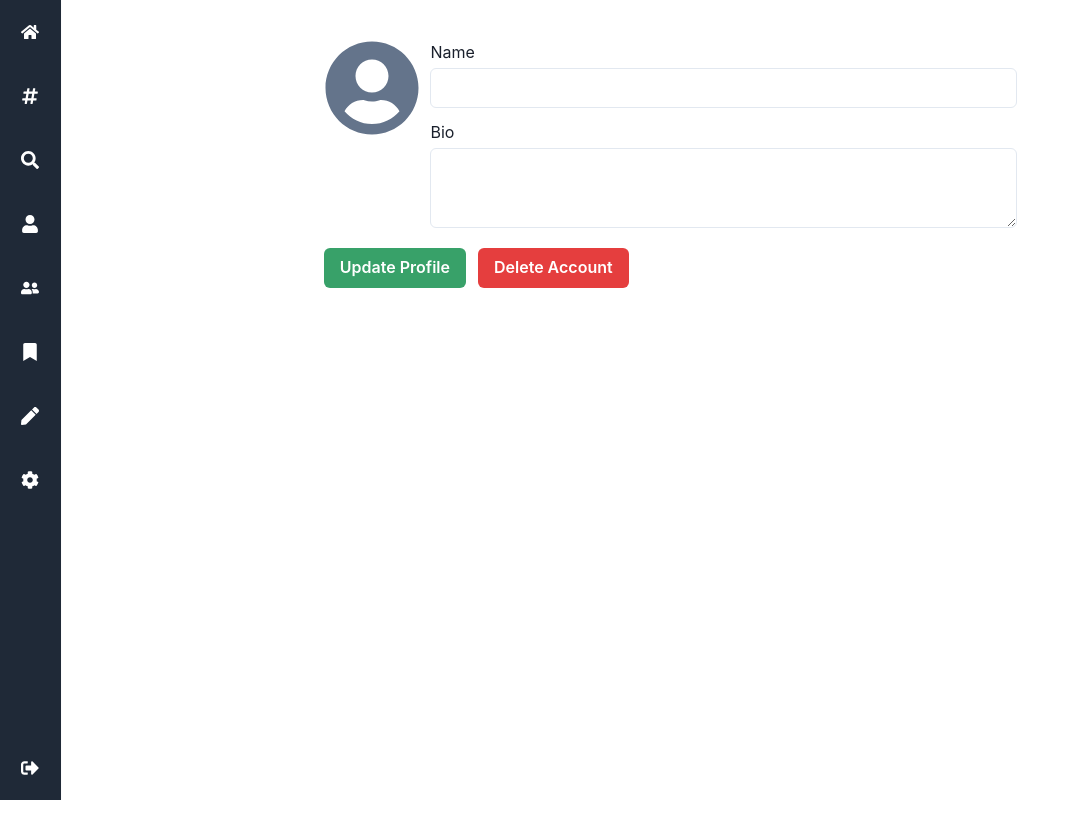
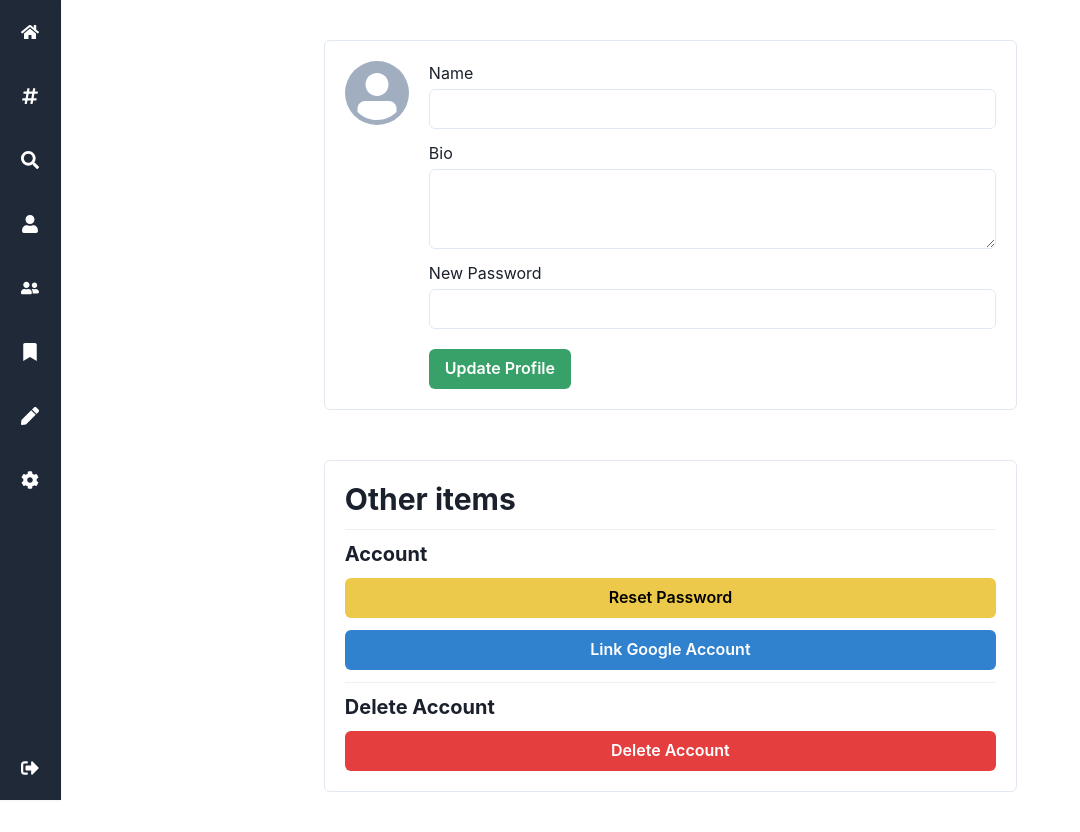
Before and after one commit to develop8-studio/memogo, a Next.js app: page /settings in a window 1280 px wide. Shown: the whole page, without its empty margins (0-1080 px from the left). Before the commit the page ends 800 px from the top, so only its background shows below. Built offline with nearby package versions, Linux system fonts and the light colour scheme; no server answers; the database is empty; sample sign-in values are in the browser's storage.

Commit message:
Update settings.tsx

```diff
--- a/src/components/SideBar.tsx
+++ b/src/components/SideBar.tsx
@@ -1,5 +1,5 @@
 import React, { useState, useEffect } from 'react';
-import { FaHome, FaUser, FaCog, FaSignOutAlt, FaBookmark, FaPen, FaUserFriends, FaFire, FaHashtag, FaSearch } from 'react-icons/fa';
+import { FaHome, FaUser, FaCog, FaSignOutAlt, FaBookmark, FaPen, FaUserFriends, FaHashtag, FaSearch, FaSignInAlt } from 'react-icons/fa';
 import Link from 'next/link';
 import { auth } from '@/firebase/firebaseConfig';
 import { signOut, onAuthStateChanged, User } from 'firebase/auth';
@@ -49,13 +49,14 @@ const SideBar: React.FC = () => {
                     <MenuItem icon={<FaHashtag className="text-lg" />} href="/feed" />
                     <MenuItem icon={<FaSearch className="text-lg" />} href="/search" />
                     {user && <MenuItem icon={<FaUser className="text-lg" />} href={`/user?id=${user.uid}`} />}
-                    <MenuItem icon={<FaUserFriends className="text-lg" />} href="/following" />
-                    <MenuItem icon={<FaBookmark className="text-lg" />} href="/bookmarks" />
-                    <MenuItem icon={<FaPen className="text-lg" />} href="/editor" />
-                    <MenuItem icon={<FaCog className="text-lg" />} href="/settings" />
+                    {user && <MenuItem icon={<FaUserFriends className="text-lg" />} href='/following' />}
+                    {user && <MenuItem icon={<FaBookmark className="text-lg" />} href='/bookmarks' />}
+                    {user && <MenuItem icon={<FaPen className="text-lg" />} href='/editor' />}
+                    {user && <MenuItem icon={<FaCog className="text-lg" />} href='/settings' />}
                 </div>
                 <div>
-                    <MenuItem icon={<FaSignOutAlt className="text-lg" />} onClick={handleLogoutClick} />
+                    {!user && <MenuItem icon={<FaSignInAlt className="text-lg" />} href='/login' />}
+                    {user && <MenuItem icon={<FaSignOutAlt className="text-lg" />} onClick={handleLogoutClick} />}
                 </div>
             </div>
 
--- a/src/pages/settings.tsx
+++ b/src/pages/settings.tsx
@@ -2,9 +2,9 @@ import { useState, useEffect, useRef } from 'react';
 import { useRouter } from 'next/router';
 import { db, auth, storage } from '@/firebase/firebaseConfig';
 import { doc, getDoc, updateDoc, deleteDoc } from 'firebase/firestore';
-import { deleteUser } from 'firebase/auth';
+import { deleteUser, GoogleAuthProvider, signInWithPopup, sendPasswordResetEmail, updatePassword } from 'firebase/auth';
 import { ref, uploadBytes, getDownloadURL } from 'firebase/storage';
-import { Button, Input, Text, Textarea, Image, Modal, ModalOverlay, ModalContent, ModalHeader, ModalFooter, ModalBody, ModalCloseButton, Spinner } from '@chakra-ui/react';
+import { Button, Input, Text, Textarea, Image, Modal, ModalOverlay, ModalContent, ModalHeader, ModalFooter, ModalBody, ModalCloseButton, Spinner, Avatar, Heading, Divider } from '@chakra-ui/react';
 import Layout from '@/components/Layout';
 import useAuthRedirect from '@/hooks/useAuthRedirect';
 import Head from 'next/head';
@@ -19,7 +19,7 @@ import {
     AlertDialogCloseButton,
     useDisclosure,
 } from '@chakra-ui/react';
-import { FaUserCircle } from 'react-icons/fa';
+import { FaGoogle, FaUserCircle } from 'react-icons/fa';
 import getCroppedImg from "@/utils/cropImage";
 
 const Settings = () => {
@@ -36,6 +36,7 @@ const Settings = () => {
     const [croppedAreaPixels, setCroppedAreaPixels] = useState<{ x: number, y: number, width: number, height: number } | null>(null);
     const [isCropping, setIsCropping] = useState(false);
     const [loading, setLoading] = useState(true);
+    const [newPassword, setNewPassword] = useState('');
 
     const { isOpen, onOpen, onClose } = useDisclosure();
     const {
@@ -87,13 +88,11 @@ const Settings = () => {
             if (file && croppedAreaPixels && currentUser) {
                 const croppedImg = await getCroppedImg(URL.createObjectURL(file), croppedAreaPixels);
 
-                // 画像を即座にアップロードしてURLを取得
                 const fileRef = ref(storage, `profilePictures/${currentUser.uid}/profile.jpg`);
                 setUploading(true);
                 await uploadBytes(fileRef, croppedImg);
                 const photoURL = await getDownloadURL(fileRef);
 
-                // プロファイルを更新
                 const docRef = doc(db, 'users', currentUser.uid);
                 await updateDoc(docRef, { photoURL });
 
@@ -116,8 +115,20 @@ const Settings = () => {
             };
 
             await updateDoc(docRef, updatedData);
-            setDialogMessage('Profile updated!');
+
+            if (newPassword) {
+                try {
+                    await updatePassword(currentUser, newPassword);
+                    setDialogMessage('Profile and password updated successfully!');
+                } catch (error) {
+                    console.error(error);
+                    setDialogMessage('Profile updated, but failed to update password.');
+                }
+            } else {
+                setDialogMessage('Profile updated!');
+            }
             onOpen();
+            setNewPassword('');
         }
     };
 
@@ -136,6 +147,33 @@ const Settings = () => {
         onDeleteClose();
     };
 
+    const linkGoogleAccount = async () => {
+        try {
+            const provider = new GoogleAuthProvider();
+            await signInWithPopup(auth, provider);
+            setDialogMessage('Google account linked!');
+            onOpen();
+        } catch (error) {
+            console.error(error);
+            setDialogMessage('Failed to link Google account!');
+            onOpen();
+        }
+    };
+
+    const resetPassword = async () => {
+        if (currentUser?.email) {
+            try {
+                await sendPasswordResetEmail(auth, currentUser.email);
+                setDialogMessage('Password reset email sent!');
+                onOpen();
+            } catch (error) {
+                console.error(error);
+                setDialogMessage('Failed to send password reset email!');
+                onOpen();
+            }
+        }
+    };
+
     if (loading) return <div className="w-full min-h-screen flex justify-center items-center"><Spinner size="xl" /></div>;
 
     return (
@@ -145,24 +183,22 @@ const Settings = () => {
             </Head>
             <Layout>
                 <div>
-                    <div className="contents lg:flex w-full">
-                        <div className='w-[25%] sm:w-[20%] lg:w-[12.5%]'>
-                            {photoURL ? (
-                                <Image
-                                    src={photoURL}
-                                    alt="Profile Picture"
-                                    className="w-auto h-auto rounded-full cursor-pointer"
-                                    onClick={() => fileInput.current?.click()}
-                                />
+                    <div className="flex flex-col lg:flex-row  w-full rounded-md border p-5">
+                        <div className='w-fit'>
+                            {/* {photoURL ? (
+                                <>
+                                    <Avatar name={displayName} src={photoURL} size="lg" className='cursor-pointer' onClick={() => fileInput.current?.click()} />
+                                </>
                             ) : (
                                 <FaUserCircle
                                     className="w-auto h-auto rounded-full cursor-pointer text-slate-500"
                                     size="6em"
                                     onClick={() => fileInput.current?.click()}
                                 />
-                            )}
+                            )} */}
+                            <Avatar name={displayName} src={photoURL} size="lg" className='cursor-pointer' onClick={() => fileInput.current?.click()} />
                         </div>
-                        <div className="w-[87.5%] mt-3 lg:mt-0 lg:ml-5">
+                        <div className='w-full lg:ml-5 mt-3 lg:mt-0'>
                             <Text className="mb-1">Name</Text>
                             <Input
                                 type="text"
@@ -174,8 +210,19 @@ const Settings = () => {
                             <Textarea
                                 value={bio}
                                 onChange={(e) => setBio(e.target.value)}
+                                className="w-full mb-3"
+                            />
+                            <Text className="mb-1">New Password</Text>
+                            <Input
+                                type="password"
+                                value={newPassword}
+                                onChange={(e) => setNewPassword(e.target.value)}
                                 className="w-full mb-5"
                             />
+                            <Button onClick={updateProfile} colorScheme='green' disabled={uploading} className="w-full md:w-auto">
+                                {uploading && <Spinner size="sm" className="mr-2.5" />}
+                                {uploading ? 'Uploading...' : 'Update Profile'}
+                            </Button>
                         </div>
                     </div>
                     <input
@@ -184,12 +231,26 @@ const Settings = () => {
                         ref={fileInput}
                         className="hidden"
                     />
-                    <div className='flex space-x-3 w-full sm:w-fit-content'>
-                        <Button onClick={updateProfile} colorScheme='green' disabled={uploading} className="w-full sm:w-auto">
-                            {uploading && <Spinner size="sm" className="mr-2" />}
+                    {/* <div className='flex flex-col lg:flex-row w-full space-y-3 lg:space-y-0 lg:space-x-3'>
+                        <Button onClick={updateProfile} colorScheme='green' disabled={uploading} className="w-full md:w-auto">
+                            {uploading && <Spinner size="sm" className="mr-2.5" />}
                             {uploading ? 'Uploading...' : 'Update Profile'}
                         </Button>
-                        <Button onClick={confirmDeleteAccount} colorScheme='red' className="w-full sm:w-auto">
+                    </div> */}
+                    <div className='mt-[50px] flex flex-col border p-5 rounded-md space-y-3 w-full'>
+                        <Heading size="lg">Other items</Heading>
+                        <Divider className="my-3" />
+                        <Heading size="md">Account</Heading>
+                        <Button onClick={resetPassword} colorScheme='yellow' className="w-full md:w-auto">
+                            Reset Password
+                        </Button>
+                        <Button onClick={linkGoogleAccount} colorScheme='blue' className="w-full md:w-auto">
+                            {/* <FaGoogle className='mr-2.5 text-blue-300' /> */}
+                            Link Google Account
+                        </Button>
+                        <Divider className="my-3" />
+                        <Heading size="md">Delete Account</Heading>
+                        <Button onClick={confirmDeleteAccount} colorScheme='red' className="w-full md:w-auto">
                             Delete Account
                         </Button>
                     </div>
@@ -201,7 +262,7 @@ const Settings = () => {
                     <ModalHeader>Crop Image</ModalHeader>
                     <ModalCloseButton />
                     <ModalBody>
-                        <div className="relative w-full h-64">
+                        <div className="relative w-full h-[250px]">
                             <Cropper
                                 image={file ? URL.createObjectURL(file) : undefined}
                                 crop={crop}
```
